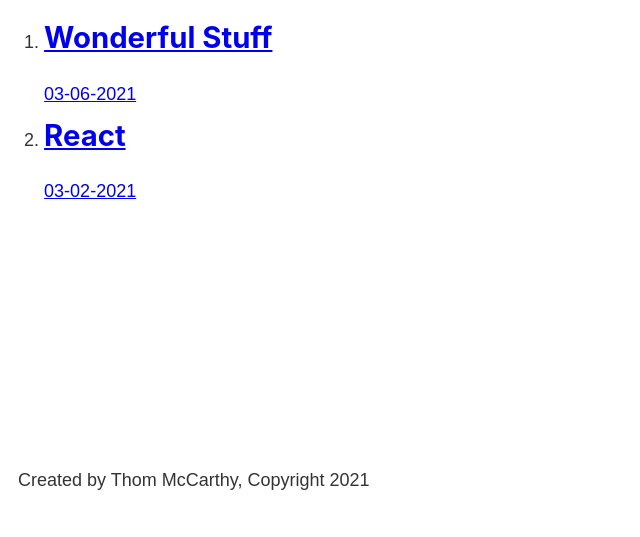
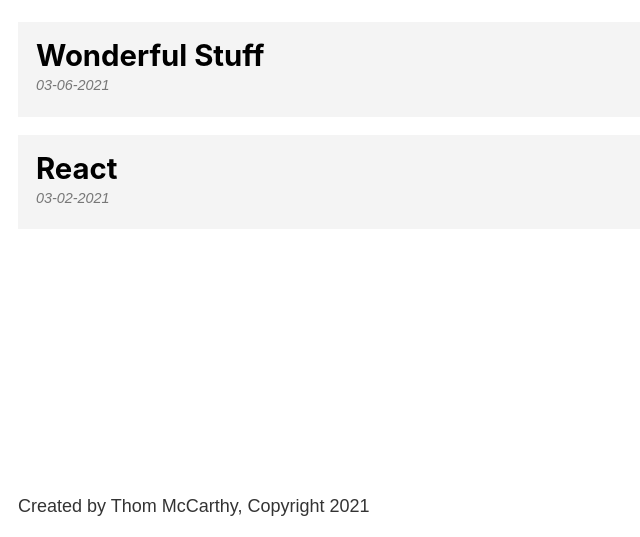
Before and after one commit to thommccarthy/gatsby-portfolio, a Gatsby site: page /blog in a window 1280 px wide. Shown: the part 263-800 px from the top of the page, without its empty margins (0-640 px from the left). Built offline with nearby package versions, Linux system fonts and the light colour scheme; Gatsby itself is replaced by a stand-in of ours.

Commit message:
styled blog parent page

```diff
--- a/src/components/footer.js
+++ b/src/components/footer.js
@@ -1,5 +1,6 @@
 import React from "react"
 import { graphql, useStaticQuery } from "gatsby"
+import * as footerStyles from "./footer.module.scss"
 
 const Footer = () => {
   const data = useStaticQuery(graphql`
@@ -13,9 +14,9 @@
   `)
 
   return (
-    <div>
-      <p>Created by {data.site.siteMetadata.author}, Copyright 2021</p>
-    </div>
+    <footer className={footerStyles.footer}>
+      Created by {data.site.siteMetadata.author}, Copyright 2021
+    </footer>
   )
 }
 
--- /dev/null
+++ b/src/components/footer.module.scss
@@ -0,0 +1,3 @@
+.footer {
+  margin-top: 3rem;
+}
--- a/src/pages/blog.js
+++ b/src/pages/blog.js
@@ -1,6 +1,7 @@
 import React from "react"
 import Layout from "../components/layout"
 import { Link, graphql, useStaticQuery } from "gatsby"
+import * as blogStyles from "./blog.module.scss"
 
 const BlogPage = () => {
   const data = useStaticQuery(graphql`
@@ -25,10 +26,10 @@
     <div>
       <Layout>
         <h1>Blog</h1>
-        <ol>
+        <ol className={blogStyles.posts}>
           {data.allMarkdownRemark.edges.map(edge => {
             return (
-              <li>
+              <li className={blogStyles.post}>
                 <Link to={`/blog/${edge.node.fields.slug}`}>
                   <h2>{edge.node.frontmatter.title}</h2>
                   <p>{edge.node.frontmatter.date}</p>
--- /dev/null
+++ b/src/pages/blog.module.scss
@@ -0,0 +1,29 @@
+.posts {
+  list-style-type: none;
+  margin: 0;
+}
+
+.post {
+  margin: 1rem 0;
+  a {
+    background: #f4f4f4;
+    color: black;
+    display: block;
+    padding: 1rem;
+    text-decoration: none;
+  }
+
+  a:hover {
+    background: #e4e4e4;
+  }
+
+  h2 {
+    margin-bottom: 0;
+  }
+
+  p {
+    color: #777777;
+    font-size: 0.8rem;
+    font-style: italic;
+  }
+}
```
